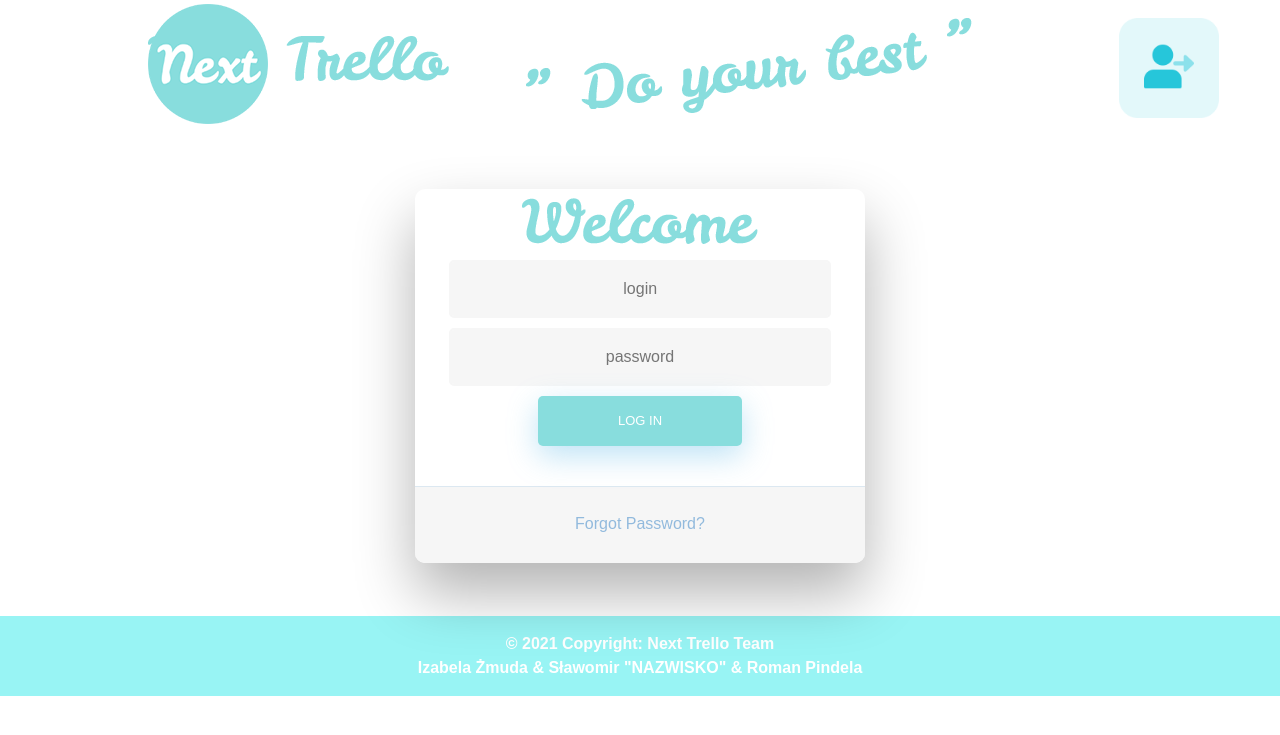
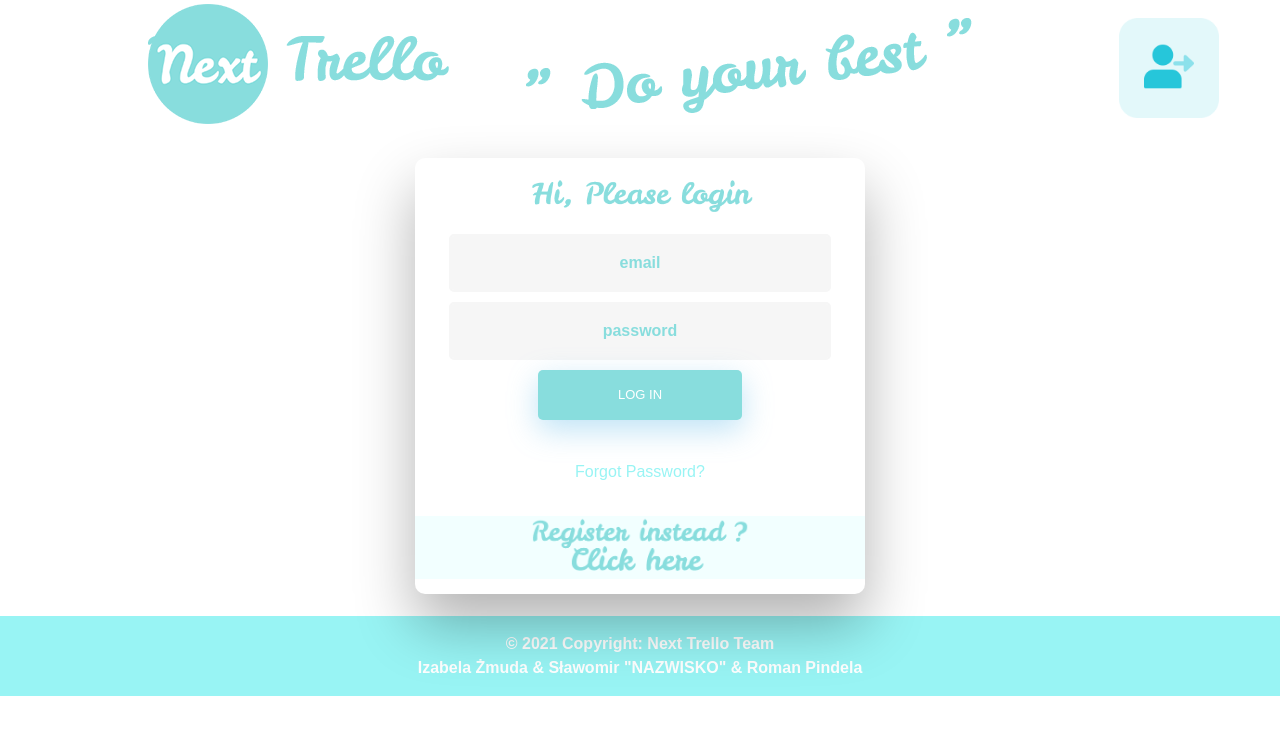
Before and after one commit to romanpindela/proman-websql-python-flask-codecool-scrum-, a Flask app: page /login in a window 1280 px wide. Shown: the top 735 px of the page. Run offline with Flask 2, Linux system fonts and the light colour scheme; data that the repository does not hold is empty; parts of the project's set-up code (start-up, migrations or seed data) failed here and were passed over; some libraries are stand-ins or nearby versions.

Commit message:
- added register.html - improved css for login and register page - seperater code in main.py according to features

```diff
--- a/main.py
+++ b/main.py
@@ -8,6 +8,9 @@ from util import json_response
 app = Flask(__name__)
 
 
+"""
+            HOME PAGE /
+"""
 @app.route("/")
 def index():
     """
@@ -16,6 +19,9 @@ def index():
     return render_template('index.html')
 
 
+"""
+            LOGIN AND REGISTRATION
+"""
 @app.route("/login", methods=["GET"])
 def login():
     """
@@ -23,6 +29,17 @@ def login():
     """
     return render_template('login.html')
 
+@app.route("/register", methods=["GET"])
+def register():
+    """
+        This is register page
+    """
+    return render_template('register.html')
+
+
+"""
+            BOARDS
+"""
 @app.route("/boards")
 @json_response
 def get_boards():
--- a/static/css/login.css
+++ b/static/css/login.css
@@ -1,3 +1,30 @@
+.registerButtonImg_regular {
+  width: 50%;
+  background: none;
+  border:none;
+}
+
+.registerButtonImg_on_mouseover {
+  width: 60%;
+  background: none;
+  border:none;
+}
+
+
+.registerButton {
+  margin-top: 30px;
+  margin-bottom: 15px;
+  background: #f2ffff;
+  border: none;
+}
+
+.welcomeTextLogin{
+  width: 50%;
+  margin-top: 20px;
+  margin-bottom: 15px;
+}
+
+
 
 /* BASIC */
 
@@ -11,7 +38,7 @@ body {
 }
 
 a {
-  color: #92badd;
+  color: #98f4f4;
   display:inline-block;
   text-decoration: none;
   font-weight: 400;
@@ -138,11 +165,12 @@ input[type=text] {
 
 input[type=text]:focus {
   background-color: #fff;
-  border-bottom: 2px solid #5fbae9;
+  border: 3px solid #88dddd;
 }
 
-input[type=text]:placeholder {
-  color: #cccccc;
+::placeholder {
+  color: #88dddd;
+  font-weight: bold;
 }
 
 
--- a/templates/login.html
+++ b/templates/login.html
@@ -7,15 +7,22 @@
 
     <!-- Login Form -->
     <form>
-        <img src="/static/images/welcome_text.png"/>
-      <input type="text" id="login" class="fadeIn second" name="login" placeholder="login">
+        <img class="welcomeTextLogin" src="/static/images/welcome_text.png"/>
+      <input type="text" id="login" class="fadeIn second" name="login" placeholder="email">
       <input type="text" id="password" class="fadeIn third" name="login" placeholder="password">
       <input type="submit" class="fadeIn fourth" value="Log In">
     </form>
 
     <!-- Remind Passowrd -->
-    <div id="formFooter">
+    <div> <!----- id="formFooter" -->
       <a class="underlineHover" href="#">Forgot Password?</a>
+    </div>
+    <div>
+        <form action={{ url_for("register") }}>
+            <button class="registerButton">
+                <img id="registerButtonImg" class="registerButtonImg_regular" src="/static/images/register_question.png"/>
+            </button>
+        </form>
     </div>
 
   </div>
```
Also changed, not shown: templates/register.html (added, +28 -0 lines), static/images/login_question.png (added), static/images/register_question.png (added), static/images/register_text.png, static/images/welcome_text.png, 4 other files.
